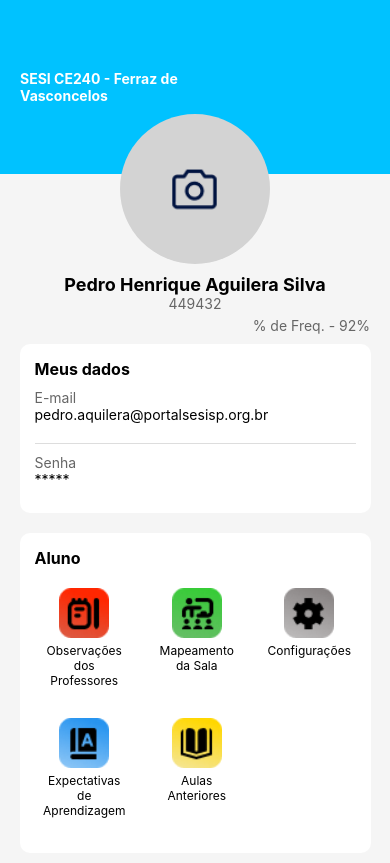
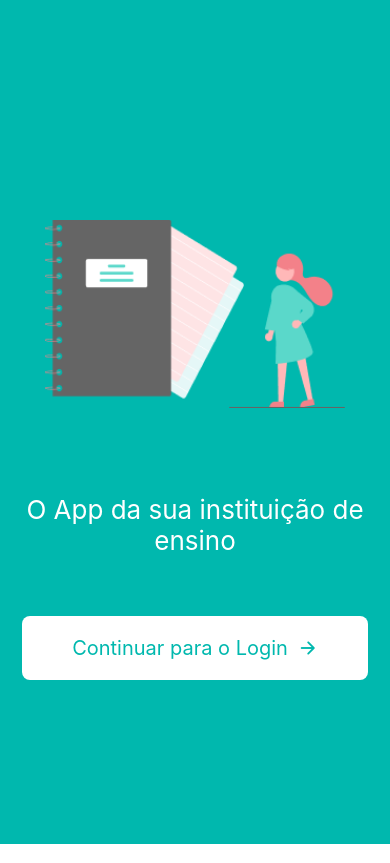
Before and after one commit to pedrowAguilera/sesi, a React Native app: screen /PaginaInicial in a window 390 px wide. Built offline with nearby package versions, Linux system fonts and the light colour scheme.

Commit message:
Página de 'login'

```diff
--- a/pages/Configuracoes.js
+++ b/pages/Configuracoes.js
@@ -26,9 +26,8 @@
     Linking.openURL('https://suporte.layers.education/kb');
   };
 
-  const handleSairConta = () => {
-    // Navegar para a página de Login
-    navigation.navigate('Login');
+  const handleNavigate = (option) => {
+    navigation.navigate(option);
   };
 
   return (
@@ -53,7 +52,7 @@
         </TouchableOpacity>
         <View style={styles.divider} />
 
-        <TouchableOpacity style={styles.option} onPress={handleSairConta}>
+        <TouchableOpacity style={styles.option} onPress={() => handleNavigate('PaginaInicial')}>
           <Image source={Logout} style={styles.icon} />
           <Text style={[styles.optionText, styles.sairText]}>Sair desta conta</Text>
         </TouchableOpacity>
--- /dev/null
+++ b/pages/PaginaInicial.js
@@ -0,0 +1,66 @@
+import React from 'react';
+import { View, Text, StyleSheet, Image, TouchableOpacity } from 'react-native';
+import { useNavigation } from '@react-navigation/native';
+import Icon from 'react-native-vector-icons/Ionicons'; // Certifique-se de que você tem esse pacote instalado
+
+import notebook from '../img/notebook.png'
+
+const PaginaInicial = () => {
+  const navigation = useNavigation();
+
+  const handleNavigate = (option) => {
+    navigation.navigate(option);
+  };
+
+
+  return (
+    <View style={styles.container}>
+      <Image source={notebook} style={styles.image} />
+      <Text style={styles.description}>O App da sua instituição de ensino</Text>
+      <TouchableOpacity
+        style={styles.button}
+        onPress={() => navigation.navigate('Home')}
+      >
+        <Text style={styles.buttonText} onPress={() => handleNavigate('Home')}>Continuar para o Login</Text>
+        <Icon name="arrow-forward" size={20} color="#00B8AE" />
+      </TouchableOpacity>
+    </View>
+  );
+
+};
+
+const styles = StyleSheet.create({
+  container: {
+    flex: 1,
+    alignItems: 'center',
+    justifyContent: 'center',
+    backgroundColor: '#00B8AE',
+  },
+  image: {
+    width: 300,
+    height: 300,
+    marginBottom: 30,
+    resizeMode: 'contain',
+  },
+  description: {
+    fontSize: 26,
+    color: '#FFFFFF',
+    textAlign: 'center',
+    marginBottom: 60,
+  },
+  button: {
+    flexDirection: 'row',
+    alignItems: 'center',
+    backgroundColor: '#FFFFFF',
+    paddingVertical: 20,
+    paddingHorizontal: 50,
+    borderRadius: 8,
+  },
+  buttonText: {
+    fontSize: 20,
+    color: '#00B8AE',
+    marginRight: 10,
+  },
+});
+
+export default PaginaInicial;
--- a/routes.js
+++ b/routes.js
@@ -7,12 +7,13 @@
 import ExpectativasDeAprendizagem from './pages/ExpectativasDeAprendizagem';
 import AulasAnteriores from './pages/AulasAnteriores';
 import GerenciarNotificacoes from './pages/GerenciarNotificacoes'
+import PaginaInicial from './pages/PaginaInicial';
 
 const Stack = createStackNavigator();
 
 const Routes = () => {
   return (
-    <Stack.Navigator initialRouteName="Home">
+    <Stack.Navigator initialRouteName="PaginaInicial">
       <Stack.Screen
         name="Home"
         component={Home}
@@ -45,6 +46,10 @@
         component={GerenciarNotificacoes}
         options={{ headerBackTitleVisible: false, headerTitle: 'Gerenciar Notificações', headerTransparent: true }}
       />
+      <Stack.Screen
+        name="PaginaInicial"
+        component={PaginaInicial}
+        options={{headerShown: false}}/>
     </Stack.Navigator>
 
 
```
Also changed, not shown: img/notebook.png (added).
